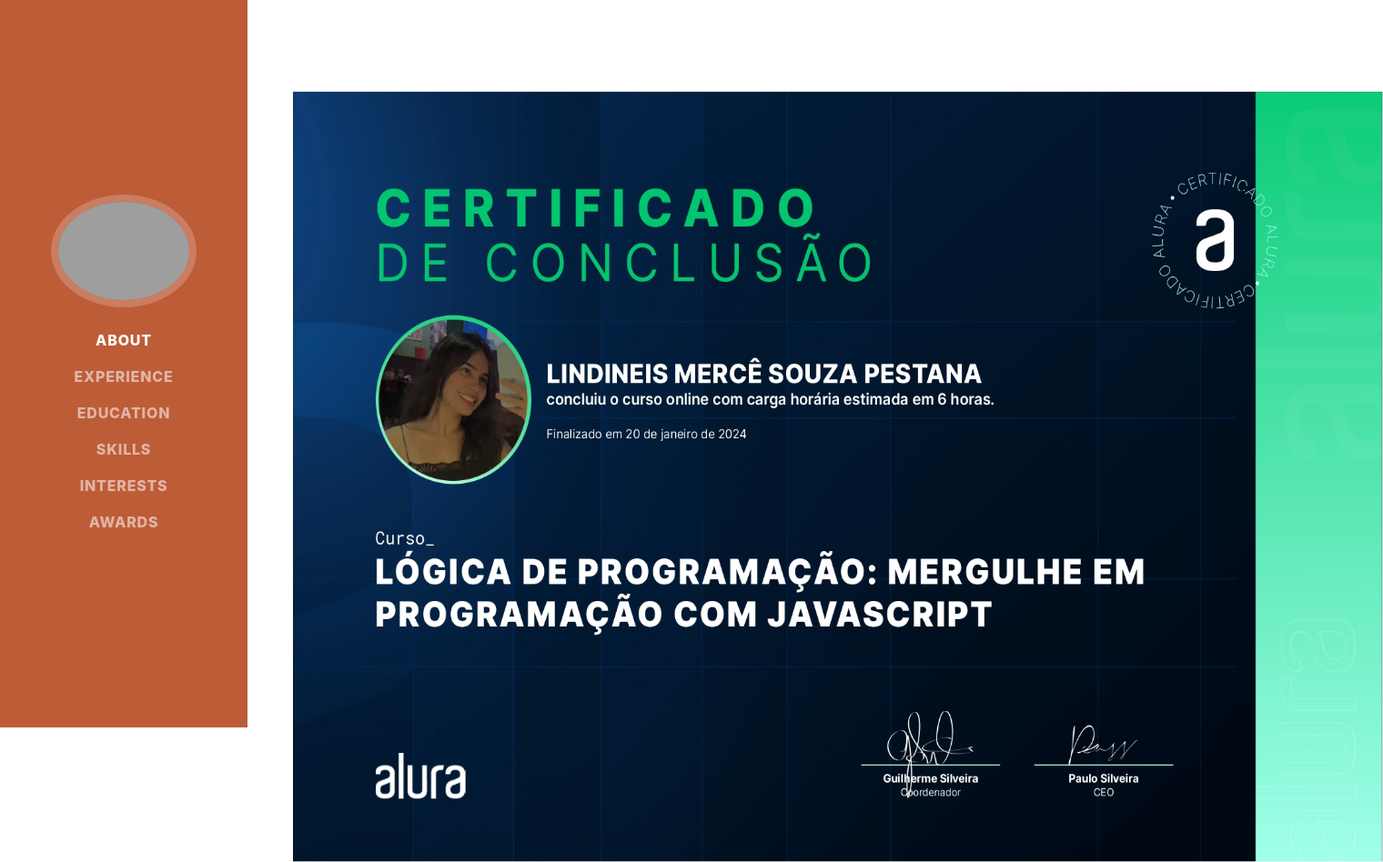
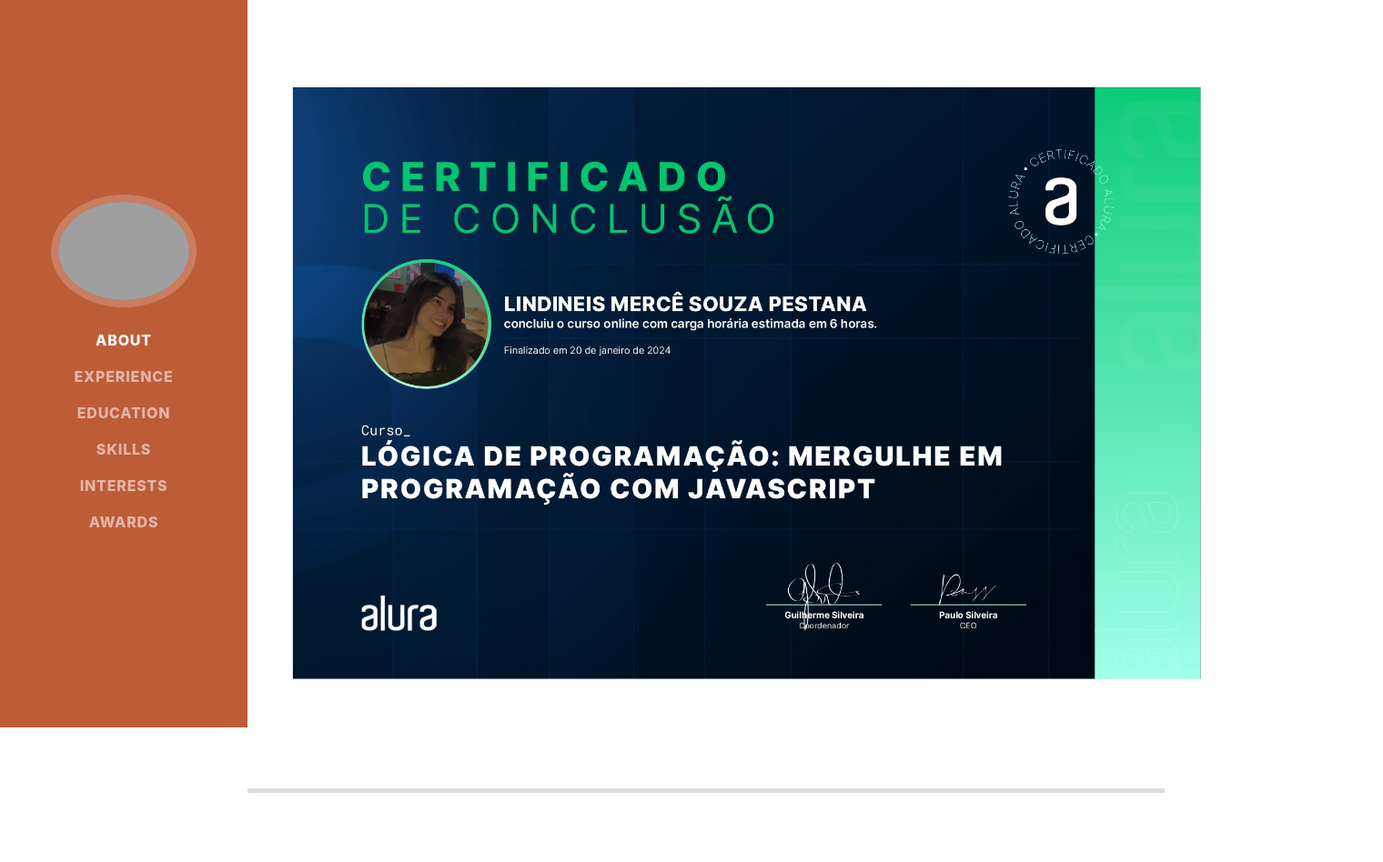
Before and after one commit to neismerce/neismerce.github.io, a plain HTML site: page index-curso-alura.html in a window 1280 px wide. Shown: the top 948 px of the page at 91% size, 1520 px wide, since content can reach past the window. After the commit the page ends 872 px from the top, so only its background shows below. Drawn offline with nearby package versions, Linux system fonts and the light colour scheme; grey boxes are pictures that could not be loaded; a web font is replaced by a local one.

Commit message:
Update index-curso-alura.html

```diff
--- a/index-curso-alura.html
+++ b/index-curso-alura.html
@@ -38,7 +38,7 @@
         <div class="container-fluid p-0">
             <!-- About-->
             <section class="resume-section" id="about">
-               <img src="assets/img/alura_javascript.jpg" width="1200" height="920" />
+               <img src="assets/img/alura_javascript.jpg" width="1000" />
             </section>
             <hr class="m-0" />
             <!-- Experience-->
```
